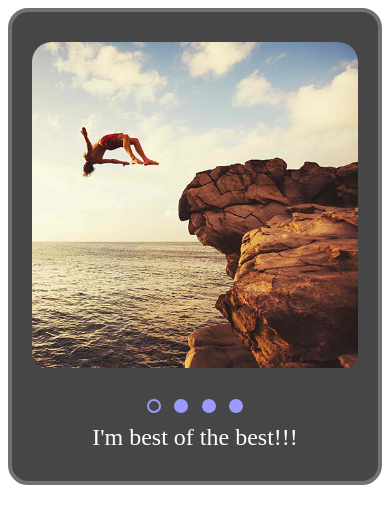
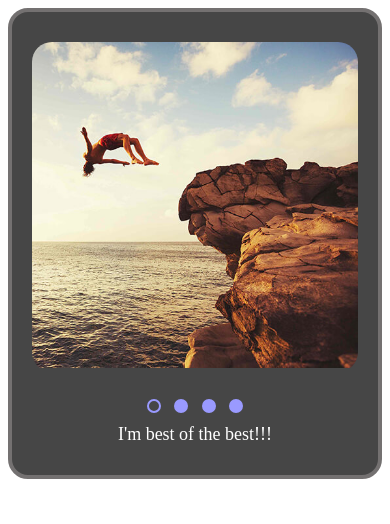
Before and after one commit to Vladimir-Kozinsky/cssMemSlider2021, a plain HTML site: page index.html in a window 390 px wide. Drawn offline with Linux system fonts and the light colour scheme.

Commit message:
fix: change mobile resolution (San, Oct 17, 2021 12:50 PM)

```diff
--- a/style.css
+++ b/style.css
@@ -137,7 +137,7 @@
     left: -300%;
 }
 
-@media (max-width: 768px) {
+@media (max-width: 480px) {
     .name-contolPanel-wrapper {
         flex-direction: column-reverse;
         row-gap: 5px;
@@ -147,4 +147,8 @@
         max-width: 658px;
         margin: 0px 20px;
     }
+    .slide-name label {
+        font-size: 18px;
+        color: white;
+    }
 }
```
